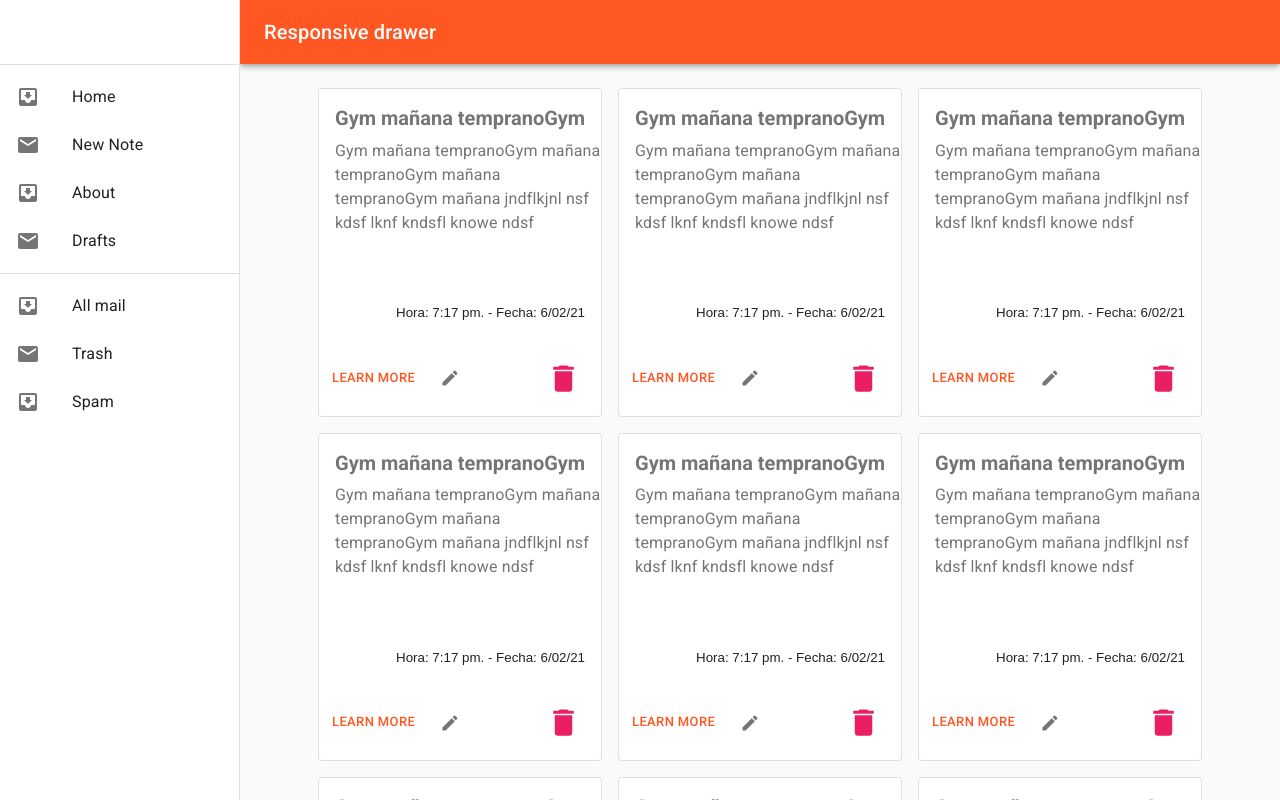
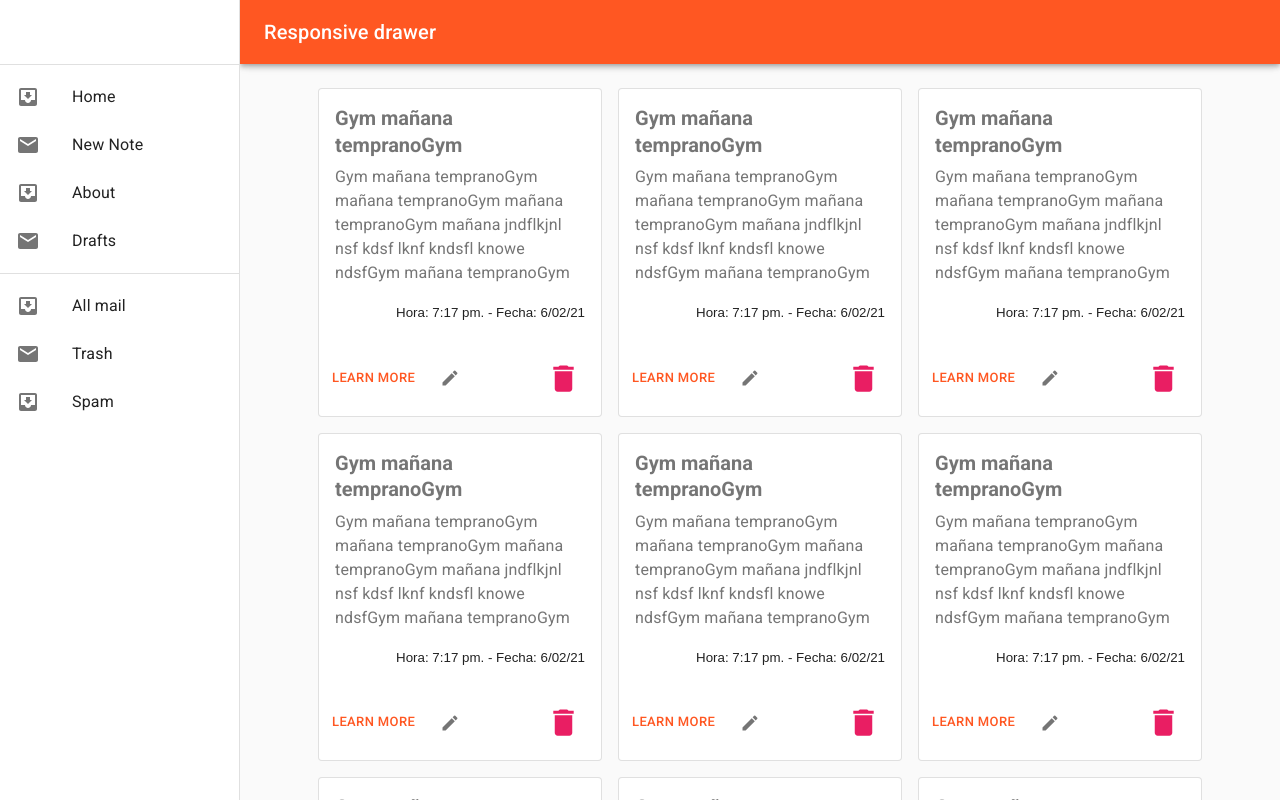
Before and after one commit to AaronTDR/Notes-frontend, a React (Create React App) app: page / in a window 1280 px wide. Shown: the top 800 px of the page. Built offline with nearby package versions, Linux system fonts and the light colour scheme; no server answers.

Commit message:
Send notes for props, fix text overflow

```diff
--- a/src/App.js
+++ b/src/App.js
@@ -30,7 +30,7 @@ function App() {
           path="/"
           component={() => (
             <ThemeProvider theme={theme}>
-              <ResponsiveDrawer />
+              <ResponsiveDrawer notes={notes} />
             </ThemeProvider>
           )}
         />
--- a/src/components/Notes.js
+++ b/src/components/Notes.js
@@ -2,7 +2,6 @@ import React from "react";
 import { makeStyles } from "@material-ui/core/styles";
 import Grid from "@material-ui/core/Grid";
 import OutlinedCard from "./OutlinedCard";
-//import Paper from "@material-ui/core/Paper";
 
 const useStyles = makeStyles((theme) => ({
   root: {
@@ -13,9 +12,8 @@ const useStyles = makeStyles((theme) => ({
   },
 }));
 
-export default function Notes() {
+export default function Notes(props) {
   const classes = useStyles();
-
   return (
     <Grid container className={classes.root}>
       <Grid container justify="center" spacing={2}>
--- a/src/components/OutlinedCard.js
+++ b/src/components/OutlinedCard.js
@@ -13,8 +13,8 @@ import DeleteIcon from "@material-ui/icons/Delete";
 const useStyles = makeStyles({
   cardContent: {
     height: 200,
-    width: 300,
-    overFlow: "hidden",
+    width: "100%",
+    overflow: "hidden",
   },
   title: {
     fontSize: 20,
@@ -51,6 +51,11 @@ export default function OutlinedCard() {
             component="p"
           >
             Gym mañana tempranoGym mañana tempranoGym mañana tempranoGym mañana
+            jndflkjnl nsf kdsf lknf kndsfl knowe ndsfGym mañana tempranoGym
+            mañana tempranoGym mañana tempranoGym mañana jndflkjnl nsf kdsf lknf
+            kndsfl knowe ndsfGym mañana tempranoGym mañana tempranoGym mañana
+            tempranoGym mañana jndflkjnl nsf kdsf lknf kndsfl knowe ndsfGym
+            mañana tempranoGym mañana tempranoGym mañana tempranoGym mañana
             jndflkjnl nsf kdsf lknf kndsfl knowe ndsf
           </Typography>
         </CardContent>
--- a/src/components/ResponsiveDrawer.js
+++ b/src/components/ResponsiveDrawer.js
@@ -147,7 +147,7 @@ function ResponsiveDrawer(props) {
       <main className={classes.content}>
         <div className={classes.toolbar} />
 
-        <Notes />
+        <Notes notes={props.notes} />
       </main>
     </div>
   );
```
Also changed, not shown: 1 other file (tests, documents, lock files or other folders).
